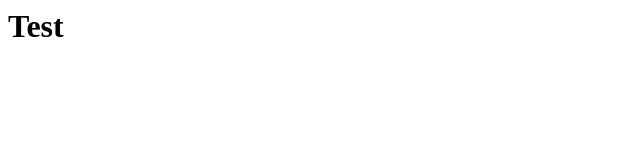
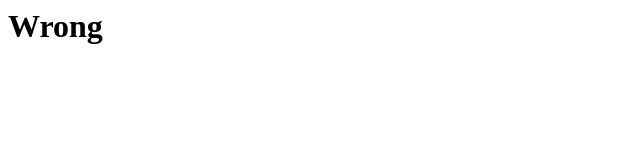
Before and after one commit to jungleeut/testversion, a plain HTML site: page index.html in a window 1280 px wide. Shown: the whole page, without its empty margins (0-640 px from the left). Drawn offline with Linux system fonts and the light colour scheme.

Commit message:
test branch

```diff
--- a/index.html
+++ b/index.html
@@ -1,5 +1,5 @@
 <html>
     <body>
-        <h1>Test</h1>
+        <h1>Wrong</h1>
     </body>
 </html>
```
Also changed, not shown: newFile.txt (added).
